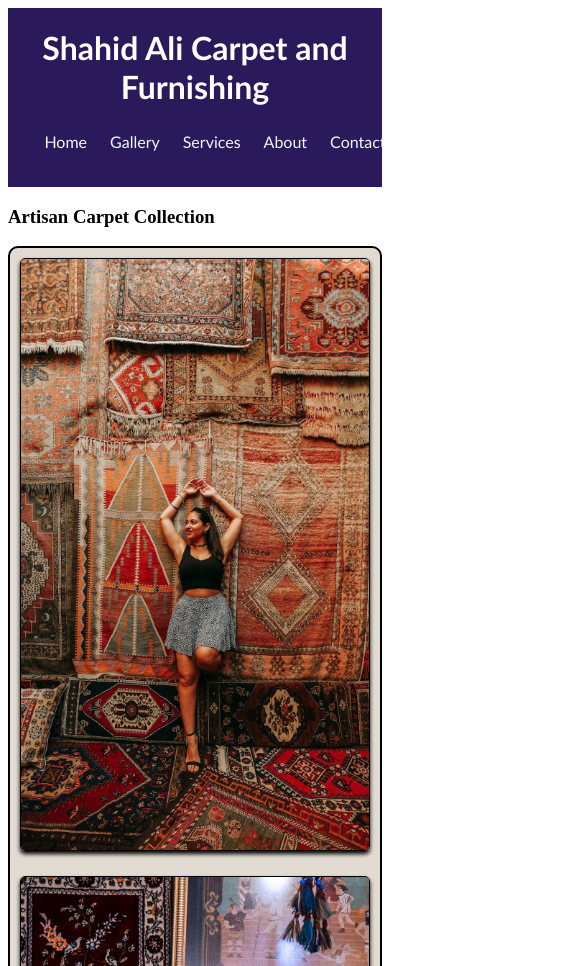
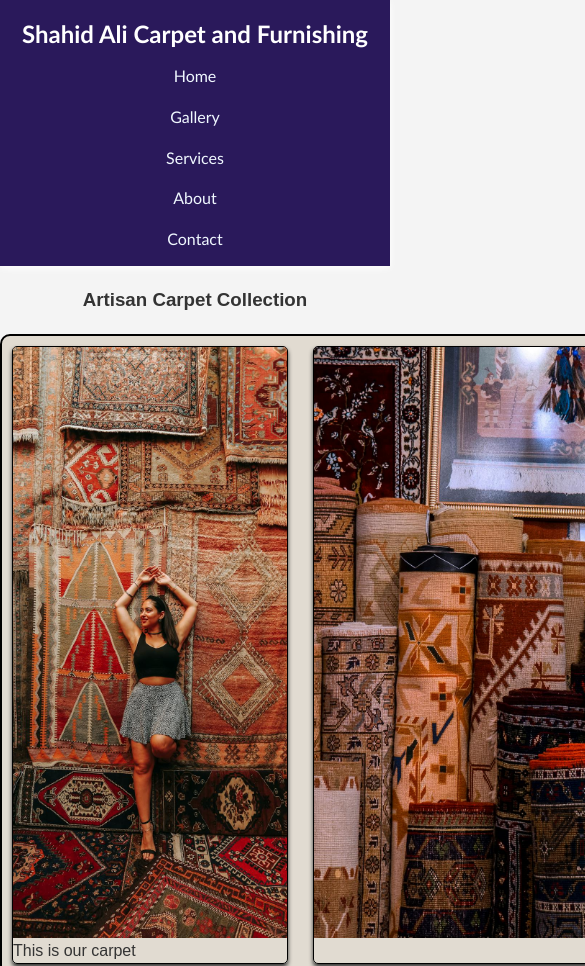
Before and after one commit to mdGhafoorkhan54/shahidalicarpet, a plain HTML site: page Artisan_Carpet_Collection.html in a window 390 px wide. Shown: the top 966 px of the page, 585 px wide, since content can reach past the window. Drawn offline with Linux system fonts and the light colour scheme.

Commit message:
Update Artisan_Carpet_Collection.html

```diff
--- a/Artisan_Carpet_Collection.html
+++ b/Artisan_Carpet_Collection.html
@@ -6,11 +6,59 @@
     <meta name="viewport" content="width=device-width, initial-scale=1.0">
     <title>Artisan Carpet Collection</title>
     <style>
+         body {
+            margin: 0;
+            font-family: Arial, sans-serif;
+            line-height: 1.6;
+            background-color: #f4f4f4;
+            /* Light grey background */
+            color: #333;
+            /* Dark grey text */
+        }
+
+        .header {
+            background-color: rgb(42, 25, 91);
+            color: white;
+            text-align: center;
+            box-shadow: 0 2px 7px;
+            font-family: 'Gill Sans', 'Gill Sans MT', Calibri, 'Trebuchet MS', sans-serif;
+            padding: 15px 0;
+
+        }
+
+        .header h1 {
+            margin: 0;
+            font-size: 2em;
+            text-align: center;
+            padding-bottom: 10px;
+        }
+
+        .header .header-nav ul {
+            list-style: none;
+            margin: 0;
+            padding: 0;
+            display: flex;
+            justify-content: center;
+            flex-wrap: wrap;
+            gap: 20px;
+
+        }
+
+        header nav ul li a {
+            text-decoration: none;
+            color: aliceblue;
+            padding: 5px 10px;
+
+        }
+        header nav ul li a:hover{
+            background-color: rgb(56, 143, 65);
+            border-radius: 5px ;
+        }
         .container {
             background-color: rgb(225, 219, 209);
             border: 2px solid black;
             border-radius: 10px;
-            min-width: n1200px;
+            min-width:1200px;
         }
 
         .container-grid {
@@ -40,44 +88,6 @@
             min-height: 70vh;
             object-fit: cover;
             display: block;
-        }
-
-        .header {
-            background-color: rgb(42, 25, 91);
-            color: white;
-            list-style: none;
-            padding: 20px 0;
-            text-align: center;
-            box-shadow: 0 2px 7px;
-            font-family: 'Gill Sans', 'Gill Sans MT', Calibri, 'Trebuchet MS', sans-serif;
-
-        }
-
-        .header h1 {
-            margin: 0;
-            font-size: 2em;
-            text-align: center;
-            padding-bottom: 10px;
-
-        }
-
-        .header .header-nav ul {
-            list-style: none;
-            /* text-align: center; */
-            justify-content: center;
-            display: flex;
-            gap: 23px;
-
-        }
-
-        header nav ul li a {
-            text-decoration: none;
-            color: aliceblue;
-
-        }
-        header nav ul li a:hover{
-            background-color: rgb(56, 143, 65);
-            border-radius: 5px ;
         }
 
 
@@ -153,22 +163,22 @@
 
         /* Media Queries for Responsiveness */
         @media (max-width: 768px) {
-            .site-header h1 {
+            .header h1 { /* Corrected selector */
                 font-size: 1.8em;
             }
 
-            .main-nav ul {
+            .header .header-nav ul { /* Corrected selector */
                 flex-direction: column;
                 /* Stack nav items vertically on smaller screens */
                 gap: 15px;
             }
 
-            .gallery-grid {
+            .container-grid { /* Corrected class name */
                 /* Adjust min width for grid items on medium screens */
                 grid-template-columns: repeat(auto-fit, minmax(220px, 1fr));
             }
 
-            .photo-item img {
+            .box img { /* Corrected class name */
                 height: 200px;
                 /* Adjust image height for smaller screens */
             }
@@ -189,14 +199,20 @@
         }
 
         @media (max-width: 480px) {
-            .site-header {
+            .header { /* Corrected selector */
                 padding: 15px 0;
             }
-        }
 
-            .site-header h1 {
+            .header h1 { /* Corrected selector */
                 font-size: 1.5em;
             }
+            .header .header-nav ul li a {
+                padding: 8px 15px; /* Increase padding for touch targets on small screens */
+            }
+        }
+        h3{
+            text-align: center;
+        }
     </style>
 </head>
 
@@ -209,8 +225,8 @@
                 <li><a href="index.html">Home</a></li>
                 <li><a href="#Gallery">Gallery</a></li>
                 <li><a href="services.html">Services</a></li>
-                <li><a href="Shahidali/about.html">About</a></li>
-                <li><a href="contact">Contact</a></li>
+                <li><a href="about.html">About</a></li>
+                <li><a href="https://wa.me/c/971542435212"">Contact</a></li>
             </ul>
         </nav>
     </header>
@@ -218,7 +234,9 @@
     <main class="container">
         <div class="container-grid">
             <div class="box"><img src="Artisan Carpet Collection\pexels-cagdas-birsen-214376922-12549618.jpg"
-                    alt="Carpet of Small size"></div>
+                    alt="Carpet of Small size">
+                    <div class="box-info">This is our carpet</div>
+                </div>
             <div class="box"><img src="Artisan Carpet Collection\pexels-damla-karaagacli-42037640-18624121.jpg"
                     alt=""></div>
             <div class="box"><img src="Artisan Carpet Collection\pexels-diego-f-parra-33199-18506891.jpg" alt="">
@@ -272,7 +290,7 @@
                     <li><a
                             href="https://www.google.com/maps/place/Shahid+Ali+Carpet+and+Furnishings/@24.5121427,54.3772143,792m/data=!3m2!1e3!4b1!4m6!3m5!1s0x3e5e67003159d1df:0x13499960d96b0197!8m2!3d24.5121427!4d54.3797892!16s%2Fg%2F11vwzf1blq?hl=en&authuser=0&entry=ttu&g_ep=EgoyMDI1MDYxNi4wIKXMDSoASAFQAw%3D%3D">Location</a>
                     </li>
-                    <li><a href="Shahidali/about.html">About</a></li>
+                    <li><a href="about.html">About</a></li>
                 </ul>
             </div>
         </div>
```
